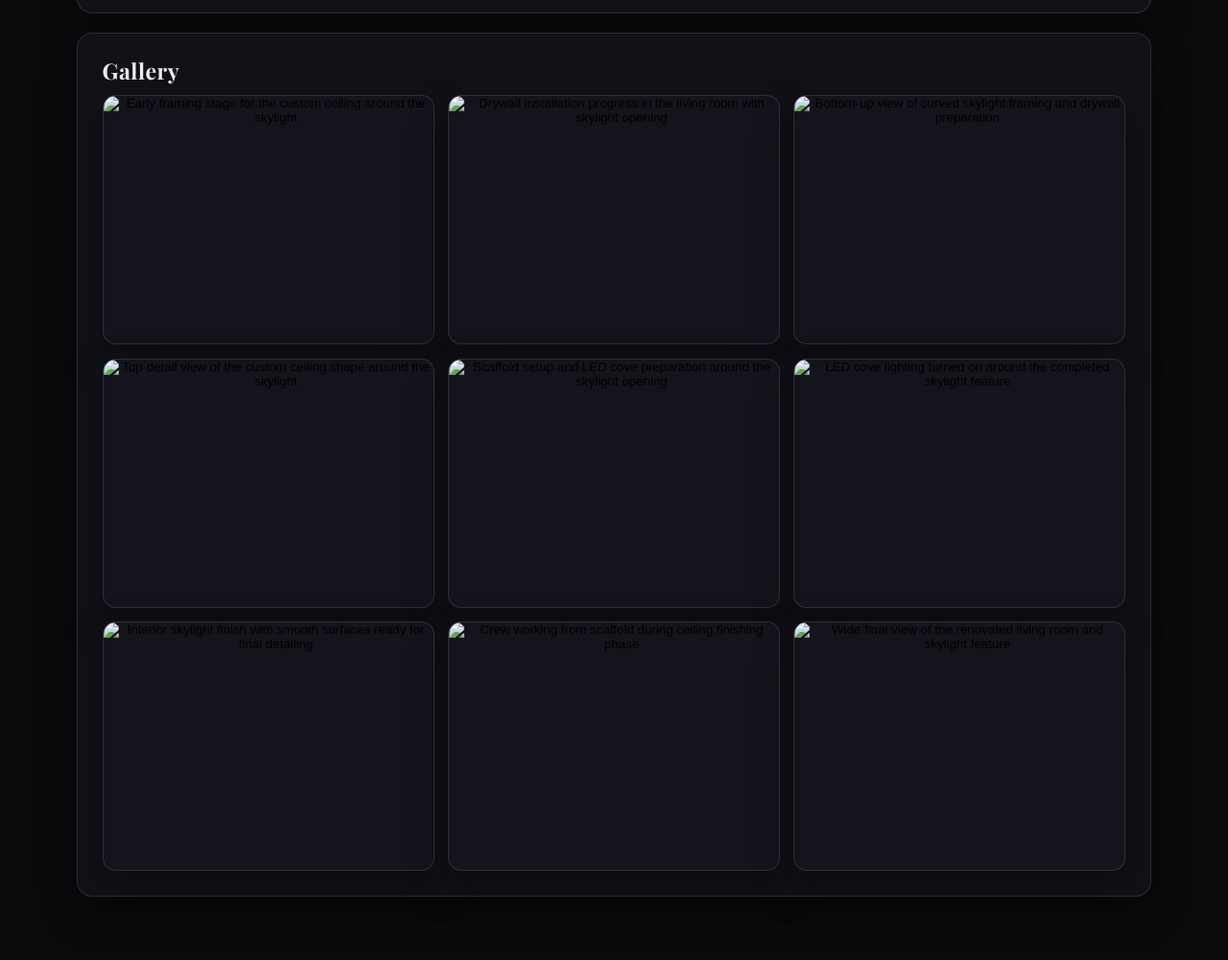
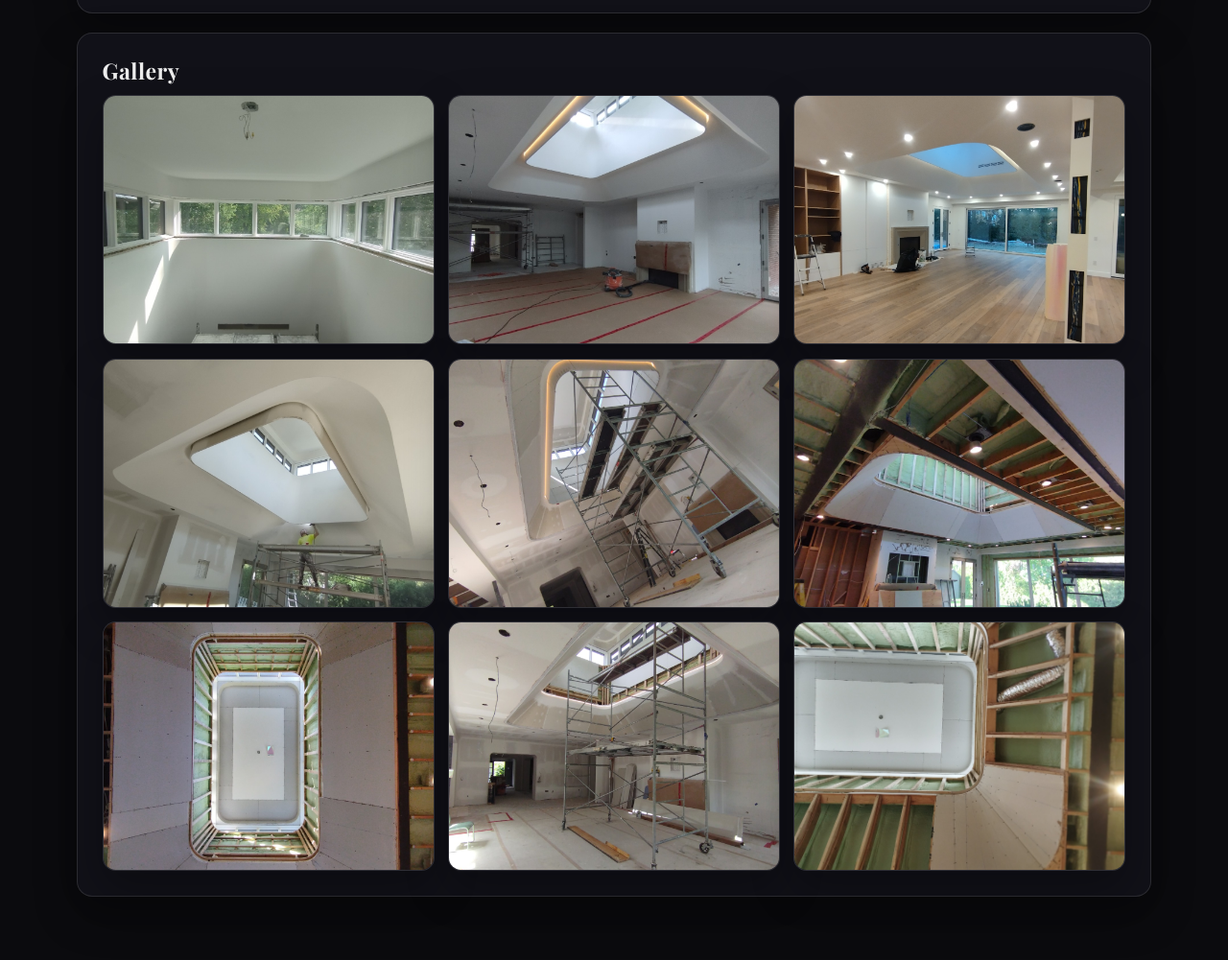
Before and after one commit to GlaiconCesar/Construction-Portfolio, a website: page projects/living-room-skylight.html in a window 1280 px wide. Shown: the part 1779-2780 px from the top of the page at 96% size. Drawn offline with nearby package versions, Linux system fonts and the light colour scheme.

Commit message:
Fix project image paths after folder reorganization

```diff
--- a/assets/js/gallery.js
+++ b/assets/js/gallery.js
@@ -1,13 +1,13 @@
 const assetPrefix = window.location.pathname.includes('/projects/') ? '../' : '';
 
 const defaultGalleryItems = [
-  { src: `${assetPrefix}assets/img/hero-finished.jpg`, altKey: 'images.hero' },
-  { src: `${assetPrefix}assets/img/bar-feature.jpg`, altKey: 'images.bar' },
-  { src: `${assetPrefix}assets/img/wine-wall.jpg`, altKey: 'images.wine' },
-  { src: `${assetPrefix}assets/img/build-framing-arch.jpg`, altKey: 'images.framingArch' },
-  { src: `${assetPrefix}assets/img/build-finished-shell.jpg`, altKey: 'images.shell' },
-  { src: `${assetPrefix}assets/img/build-framing-curved-wall.jpg`, altKey: 'images.framingCurve' },
-  { src: `${assetPrefix}assets/img/brand-wn-salon-prive.jpg`, altKey: 'images.brand' }
+  { src: `${assetPrefix}assets/img/projects/salon-prive/hero-finished.jpg`, altKey: 'images.hero' },
+  { src: `${assetPrefix}assets/img/projects/salon-prive/bar-feature.jpg`, altKey: 'images.bar' },
+  { src: `${assetPrefix}assets/img/projects/salon-prive/wine-wall.jpg`, altKey: 'images.wine' },
+  { src: `${assetPrefix}assets/img/projects/salon-prive/build-framing-arch.jpg`, altKey: 'images.framingArch' },
+  { src: `${assetPrefix}assets/img/projects/salon-prive/build-finished-shell.jpg`, altKey: 'images.shell' },
+  { src: `${assetPrefix}assets/img/projects/salon-prive/build-framing-curved-wall.jpg`, altKey: 'images.framingCurve' },
+  { src: `${assetPrefix}assets/img/projects/salon-prive/brand-wn-salon-prive.jpg`, altKey: 'images.brand' }
 ];
 
 const galleryItems = Array.isArray(window.__galleryItems) && window.__galleryItems.length
--- a/data/projects.en.json
+++ b/data/projects.en.json
@@ -5,7 +5,7 @@
       "title": "Salon Privé – Luxury Exhibition Experience",
       "summary": "Award-winning Living Luxe Design Show 2024 exhibit by Wise Nadel Design, featuring immersive luxury lounge detailing and bespoke execution.",
       "href": "projects/salon-prive.html",
-      "image": "assets/img/hero-finished.jpg",
+      "image": "assets/img/projects/salon-prive/hero-finished.jpg",
       "alt": "Salon Privé luxury exhibit interior with quartzite feature bar and curated lighting",
       "cta": "Open case study"
     },
@@ -14,7 +14,7 @@
       "title": "Custom Living Room – Framing, Drywall & Skylight Feature",
       "summary": "Residential renovation in Toronto with curved ceiling framing, drywall finishing, and an integrated skylight LED feature.",
       "href": "projects/living-room-skylight.html",
-      "image": "assets/img/skylight-1000002156.jpg",
+      "image": "assets/img/projects/living-room-skylight/skylight-final.jpg",
       "alt": "Custom living room with skylight feature and LED cove lighting turned on",
       "cta": "Open case study"
     }
--- a/data/projects.pt.json
+++ b/data/projects.pt.json
@@ -5,7 +5,7 @@
       "title": "Salon Privé – Experiência de Exposição de Luxo",
       "summary": "Exposição premiada no Living Luxe Design Show 2024, com lounge imersivo, materiais de luxo e execução sob medida.",
       "href": "projects/salon-prive.html",
-      "image": "assets/img/hero-finished.jpg",
+      "image": "assets/img/projects/salon-prive/hero-finished.jpg",
       "alt": "Interior da exposição Salon Privé com bar em quartzito e iluminação cênica",
       "cta": "Abrir estudo de caso"
     },
@@ -14,7 +14,7 @@
       "title": "Sala de Estar Customizada – Frame, Drywall e Claraboia",
       "summary": "Reforma residencial em Toronto com forro curvo, drywall, acabamento e claraboia com iluminação em LED integrada.",
       "href": "projects/living-room-skylight.html",
-      "image": "assets/img/skylight-1000002156.jpg",
+      "image": "assets/img/projects/living-room-skylight/skylight-final.jpg",
       "alt": "Sala de estar customizada com claraboia e sanca de LED acesa",
       "cta": "Abrir estudo de caso"
     }
--- a/projects/living-room-skylight.html
+++ b/projects/living-room-skylight.html
@@ -14,7 +14,7 @@
       property="og:description"
       content="Case study focused on framing, drywall, crew support, and final skylight detailing for a high-end living room renovation."
     />
-    <meta property="og:image" content="../assets/img/skylight-1000002156.jpg" />
+    <meta property="og:image" content="../assets/img/projects/living-room-skylight/skylight-final.jpg" />
     <meta
       property="og:url"
       content="https://glaiconcesar.github.io/Construction-Portfolio/projects/living-room-skylight.html"
@@ -48,7 +48,7 @@
       <section class="hero" id="hero">
         <div class="hero-media">
           <img
-            src="../assets/img/skylight-1000002156.jpg"
+            src="../assets/img/projects/living-room-skylight/skylight-final.jpg"
             alt="Completed living room with custom skylight and LED cove lighting"
             data-i18n-alt="images.hero"
             width="1152"
@@ -107,15 +107,15 @@
 
     <script>
       window.__galleryItems = [
-        { src: '../assets/img/skylight-1000002139.jpg', altKey: 'images.framingWide' },
-        { src: '../assets/img/skylight-1000002151.jpg', altKey: 'images.drywallProgress' },
-        { src: '../assets/img/skylight-1000002156.jpg', altKey: 'images.skylightBottom' },
-        { src: '../assets/img/skylight-1000002173.jpg', altKey: 'images.ceilingShape' },
-        { src: '../assets/img/skylight-1000002239.jpg', altKey: 'images.ledPrep' },
-        { src: '../assets/img/skylight-1000002992.jpg', altKey: 'images.ledOn' },
-        { src: '../assets/img/skylight-1000002984.jpg', altKey: 'images.interiorFinish' },
-        { src: '../assets/img/skylight-1000002279.jpg', altKey: 'images.scaffoldWork' },
-        { src: '../assets/img/skylight-1000003021.jpg', altKey: 'images.finalWide' }
+        { src: '../assets/img/projects/living-room-skylight/skylight-1000002139.jpg', altKey: 'images.framingWide' },
+        { src: '../assets/img/projects/living-room-skylight/skylight-1000002151.jpg', altKey: 'images.drywallProgress' },
+        { src: '../assets/img/projects/living-room-skylight/skylight-final.jpg', altKey: 'images.skylightBottom' },
+        { src: '../assets/img/projects/living-room-skylight/skylight-1000002173.jpg', altKey: 'images.ceilingShape' },
+        { src: '../assets/img/projects/living-room-skylight/skylight-1000002239.jpg', altKey: 'images.ledPrep' },
+        { src: '../assets/img/projects/living-room-skylight/skylight-1000002992.jpg', altKey: 'images.ledOn' },
+        { src: '../assets/img/projects/living-room-skylight/skylight-1000002984.jpg', altKey: 'images.interiorFinish' },
+        { src: '../assets/img/projects/living-room-skylight/skylight-1000002279.jpg', altKey: 'images.scaffoldWork' },
+        { src: '../assets/img/projects/living-room-skylight/skylight-1000003021.jpg', altKey: 'images.finalWide' }
       ];
     </script>
   </body>
```
Also changed, not shown: index.html (+2 -2 lines), projects/salon-prive.html (+2 -2 lines).
